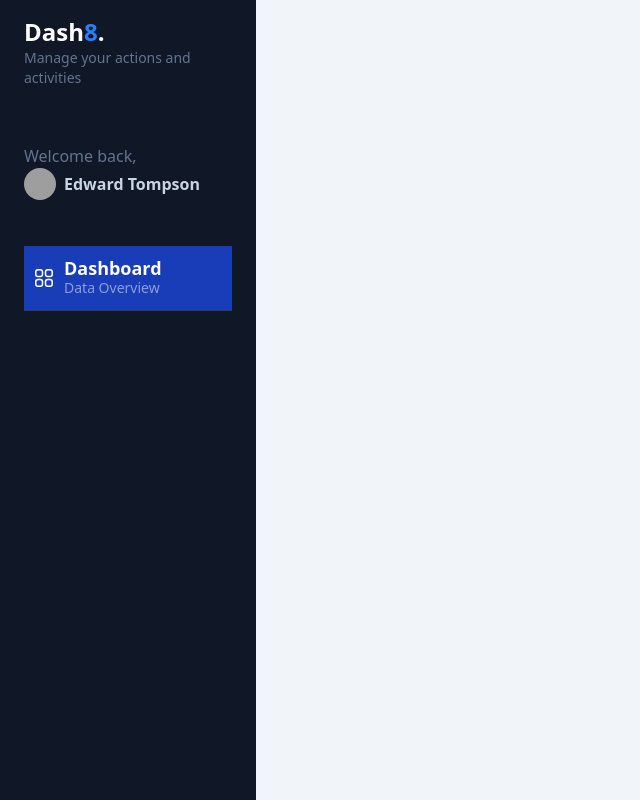
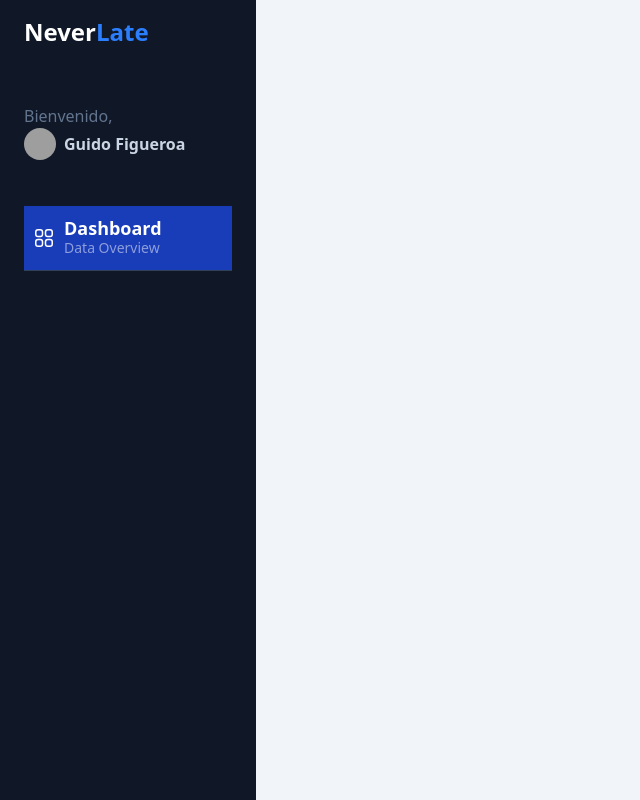
Before and after one commit to GuidoFC/NeverLate, an Angular app: page / in a window 1280 px wide. Shown: the whole page, without its empty margins (0-640 px from the left). Built offline with nearby package versions, Linux system fonts and the light colour scheme; grey boxes are pictures that could not be loaded.

Commit message:
1. adaptando el html para mi pagina web 2. Crear una interficie para definir las rutas

```diff
--- a/src/app/dashboard/components/dashboard-side-menu/dashboard-side-menu-header/dashboard-side-menu-header.html
+++ b/src/app/dashboard/components/dashboard-side-menu/dashboard-side-menu-header/dashboard-side-menu-header.html
@@ -1,9 +1,9 @@
 <div id="logo" class="my-4 px-6">
-  <h1 class="text-lg md:text-2xl font-bold text-white">Dash<span class="text-blue-500">8</span>.</h1>
-  <p class="text-slate-500 text-sm">Manage your actions and activities</p>
+  <h1 class="text-lg md:text-2xl font-bold text-white">Never<span class="text-blue-500">Late</span></h1>
+  <p class="text-slate-500 text-sm"></p>
 </div>
 <div id="profile" class="px-6 py-10">
-  <p class="text-slate-500">Welcome back,</p>
+  <p class="text-slate-500">Bienvenido,</p>
   <a href="#" class="inline-flex space-x-2 items-center">
                 <span>
                     <img class="rounded-full w-8 h-8"
@@ -11,7 +11,7 @@
                          alt="">
                 </span>
     <span class="text-sm md:text-base font-bold">
-                    Edward Tompson
+                    Guido Figueroa
                 </span>
   </a>
 </div>
--- /dev/null
+++ b/src/app/dashboard/interface/interface-menuOption.ts
@@ -0,0 +1,6 @@
+interface menuOption {
+  icon: string,
+  label: string,
+  subLabel: string,
+  route: string
+}
```
